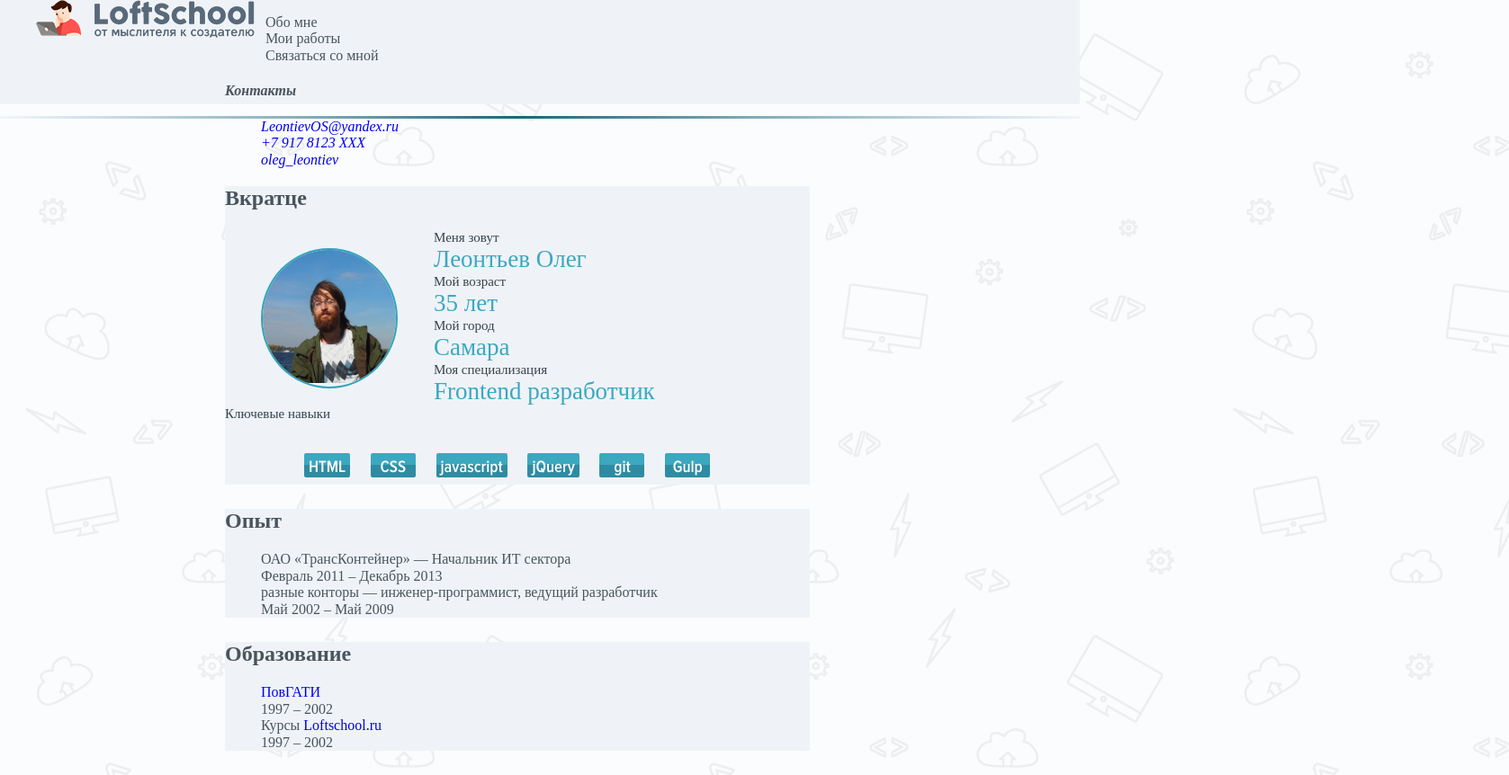
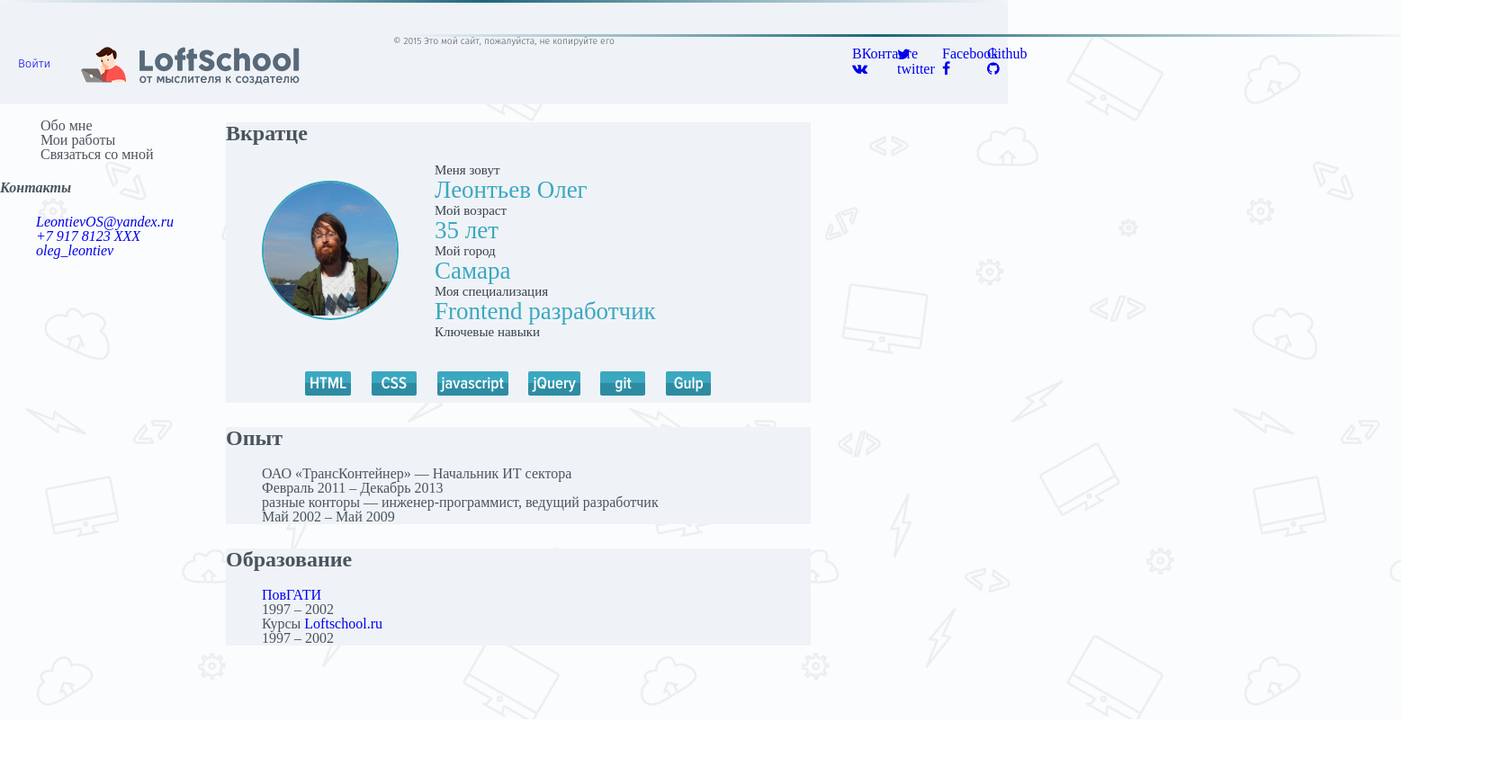
Before and after one commit to jacoder/lofts-dz1, a website: page app/index.html in a window 1280 px wide. Shown: the whole page at 90% size, 1677 px wide, since content can reach past the window. After the commit the page ends 800 px from the top, so only its background shows below. Drawn offline with nearby package versions, Linux system fonts and the light colour scheme.

Commit message:
layout correction progress

```diff
--- a/app/css/layout.css
+++ b/app/css/layout.css
@@ -1,58 +1,107 @@
+/************************/
+/*                      */
+/*  Vertical centering  */
+/*     ja todo exp      */
+/************************/
+
+html, body {
+    height: 100%;
+    /*margin: 0;*/
+}
+
+/*body {*/
+/*position: relative;*/
+/*-webkit-align-items: center;*/
+/*-ms-flex-align: center;*/
+/*align-items: center;*/
+/*display: -webkit-flex;*/
+/*display: flex;*/
+/*}*/
+/******************/
+
 .page {
     position: relative; /**ja  let contain absolute-positioned elements */
+    max-width: 1120px; /**ja todo fix to real */
 }
-
 
 /** HEADER **/
 .page-header {
-    position: absolute;
+    position: relative;
     top: 0;
     left: 0;
     height: 116px;
     width: 100%;
 }
 
+nav.social {
+    position: absolute;
+    right: 0;
+    top: 36px;
+    /*width:100%;*/
+    width:213px;
 
-.middle-wrap{
-        top: 117;
-        width: 100%;
-
-    position: absolute;
-    margin:  0 auto;
-        /*position: relative; /!**ja  let contain absolute-positioned elements *!/*/
-    padding-left: 250px;
 }
 
+.social > ul {
+    width: 213px;
+}
+
+.social li {
+    display: inline-block;
+    width: 46px;
+    height: 46px;
+    cursor: pointer;
+}
+
+.page-header .logo{
+       position: absolute;
+    left: 50px;
+    top: 36px;
+
+}
+
+.middle-wrap {
+    /*top: 117;*/
+    width: 100%;
+
+    position: relative; /**ja  let contain absolute-positioned elements */
+    /*position: absolute;*/
+    margin: 0 auto;
+
+    /*padding-left: 250px;*/
+}
 
 /** SIDEBAR **/
 
 .sidebar {
-
+    top: 0;
+    left: 0;
+    position: absolute;
     /*background-color: #006600;*/
     width: 250px;
     /*float: left;*/
     /*clear: right;*/
 }
 
-
-.side-nav{
+.side-nav {
     margin: 5px; /**ja todo fix to real */
 }
 
-.sidebar-contacts{
+.sidebar-contacts {
 
 }
-
 
 /** MAIN CONTENT **/
 
 .main {
+    position: absolute;
+    top: 0;
+    left: 251px;
     width: 960px;
     /*margin: 39px auto 39px;*/
     /*float: right;*/
 
 }
-
 
 /** FOOTER **/
 .page-footer {
@@ -62,7 +111,6 @@
     height: 78px;
     width: 100%;
 }
-
 
 .admin_door {
     position: absolute;
@@ -74,7 +122,6 @@
 }
 
 .login_link {
-
 
 }
 
--- a/app/css/main.css
+++ b/app/css/main.css
@@ -1,7 +1,6 @@
 /* General & body*/
 
 html {
-    position: relative;
     min-height: 100%;
 }
 
@@ -38,25 +37,19 @@ ul {
     display: inline;
 }
 
-nav.social {
-    /*position: absolute;*/
-    right: 0;
-    top: 36px;
+ul.social li i {
+    color: #fff;
+    font-size: 26px;
 }
 
-.social > ul {
-    width: 213px;
+ul.social li:hover {
+    background-color: #3ba8c0;
 }
 
-.social li {
-    display: inline-block;
-    width: 46px;
-    height: 46px;
-}
 
-.social li.vk {
-    background-image: url();
-}
+/*.social li.vk {*/
+    /*background-image: url();*/
+/*}*/
 
 /* SIDEBAR */
 
--- a/app/css/typography.css
+++ b/app/css/typography.css
@@ -1,3 +1,8 @@
+/** sort of reset **/
+body {
+  line-height: 1;
+}
+
 /*Fonts*/
 
 @font-face {
--- a/app/index.html
+++ b/app/index.html
@@ -13,6 +13,7 @@
     <meta name="author" content="Oleg Leontiev">
     <!-- vendor CSS -->
     <link rel="stylesheet" href="bower_components/normalize-css/normalize.css">
+    <link rel="stylesheet" href="bower_components/font-awesome/css/font-awesome.min.css">
     <!-- CSS -->
     <link rel="stylesheet" href="css/main.css">
     <link rel="stylesheet" href="css/layout.css">
@@ -62,16 +63,16 @@
         <nav class="social">
             <ul>
                 <li class="vk">
-                    <a href="vk.com/jacoder"  target="_blank"></a>
+                    <a href="vk.com/jacoder"  target="_blank">ВКонтакте<i class="fa fa-vk"></i></a>
                 </li>
                 <li class="tw">
-                    <a href="twitter.com/olegleontiev"  target="_blank"></a>
+                    <a href="twitter.com/olegleontiev"  target="_blank"><i class="fa fa-twitter"></i>twitter</a></a>
                 </li>
                 <li class="fb">
-                    <a href="www.facebook.com/oleg.leontiev"  target="_blank"></a>
+                    <a href="www.facebook.com/oleg.leontiev"  target="_blank">Facebook<i class="fa fa-facebook"></i></a>
                 </li>
                 <li class="gh">
-                    <a href="github.com/jacoder" target="_blank"></a>
+                    <a href="github.com/jacoder" target="_blank">Github<i class="fa fa-github"></i></a>
                 </li>
             </ul>
         </nav>
@@ -183,6 +184,7 @@
         <!-- </figure> -->
         <small class="disclaimer">&copy; 2015 Это мой сайт, пожалуйста, не копируйте его</small>
     </footer>
+
 </div>
 <script src="../bower_components/jquery/dist/jquery.min.js"></script>
 <script src="js/main.js"></script>
```
Also changed, not shown: bower.json (+5 -2 lines).
